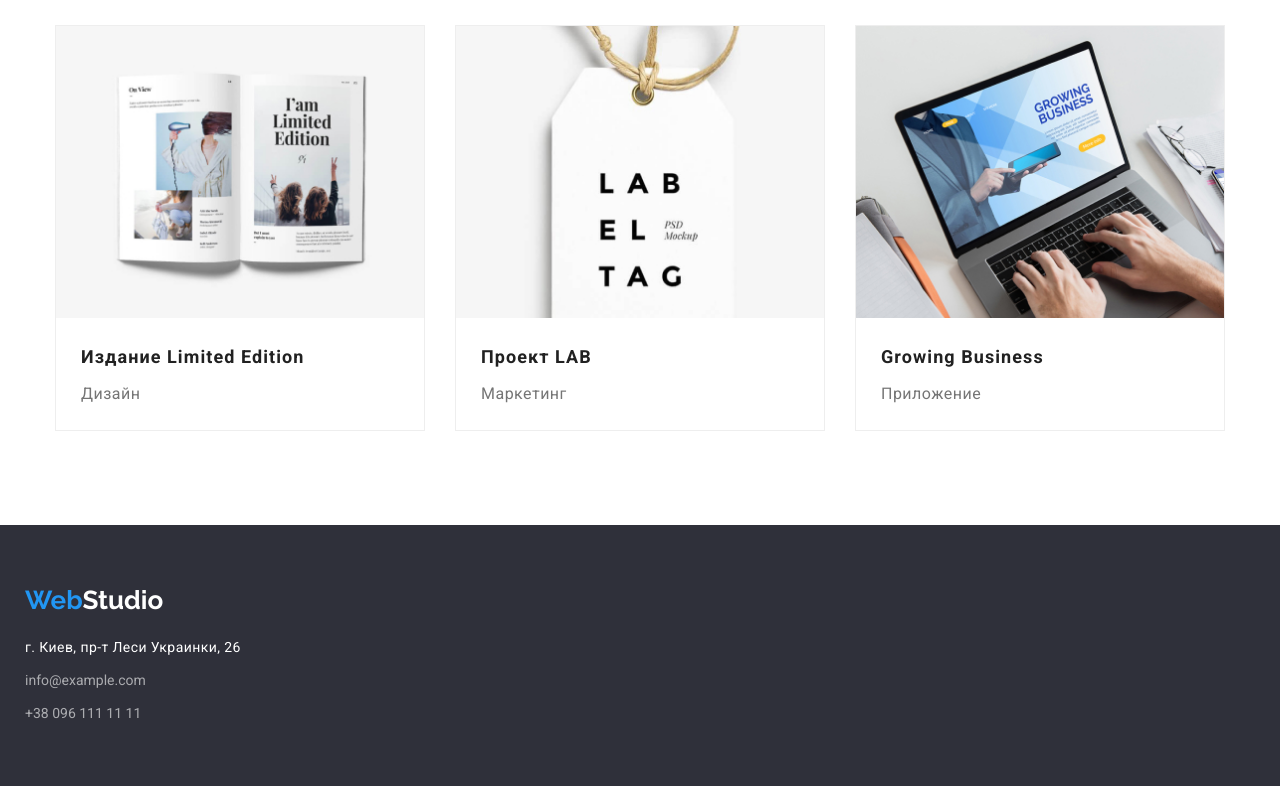
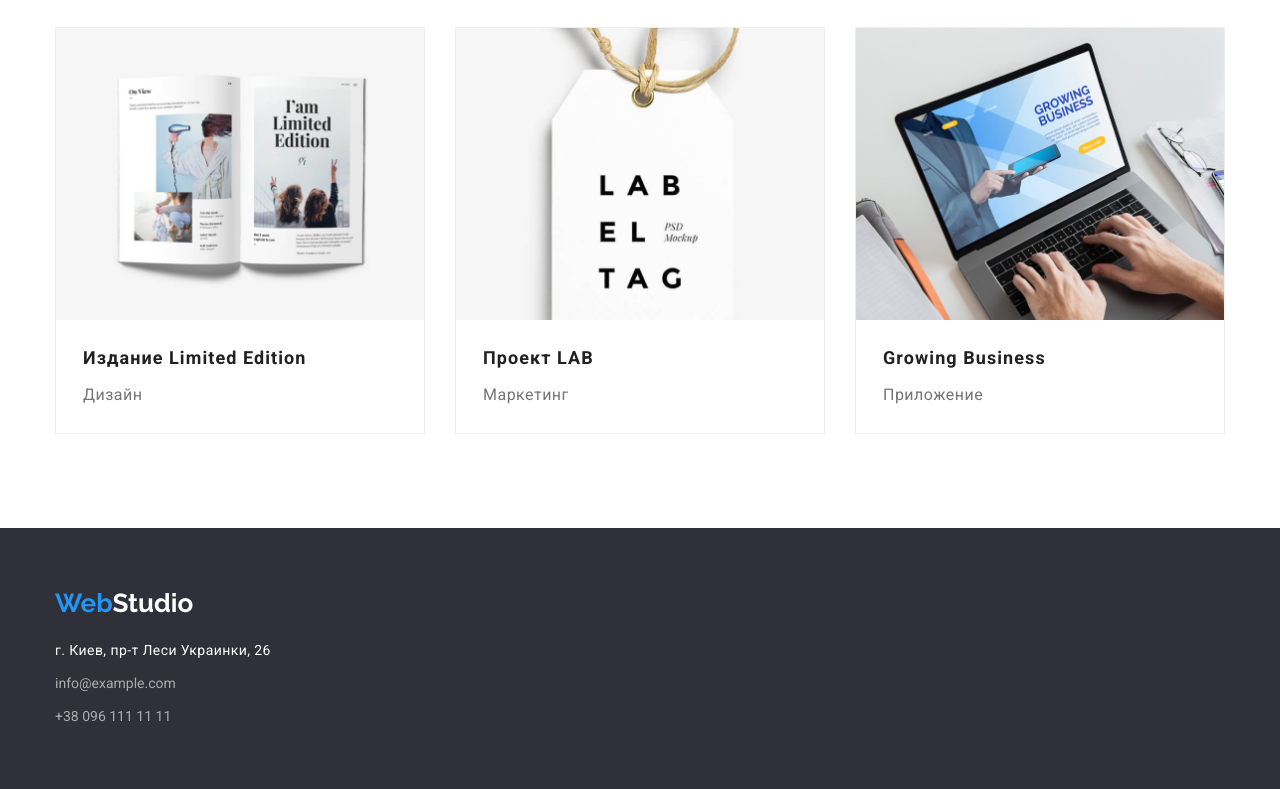
Before and after one commit to LisaLyakh/goit-markup-hw-03, a plain HTML site: page portfolio.html in a window 1280 px wide. Shown: the part 1110-1899 px from the top of the page. Drawn offline with nearby package versions, Linux system fonts and the light colour scheme.

Commit message:
Update styles.css

```diff
--- a/css/styles.css
+++ b/css/styles.css
@@ -76,9 +76,6 @@ img {
   font-size: 26px;
   line-height: 1.19;
   text-decoration: none;
-}
-.footer-list {
-  margin-right: 70px;
 }
 .link-footer {
   margin-right: 10px;
@@ -355,7 +352,9 @@ img {
 }
 .content-box {
   padding: 20px 24px;
-  border: 1px solid var(--theme-accent);
+  border-left: 1px solid var(--theme-accent);
+  border-bottom: 1px solid var(--theme-accent);
+  border-width: 1px solid var(--theme-accent);
 }
 .text {
   margin: 0;
```
